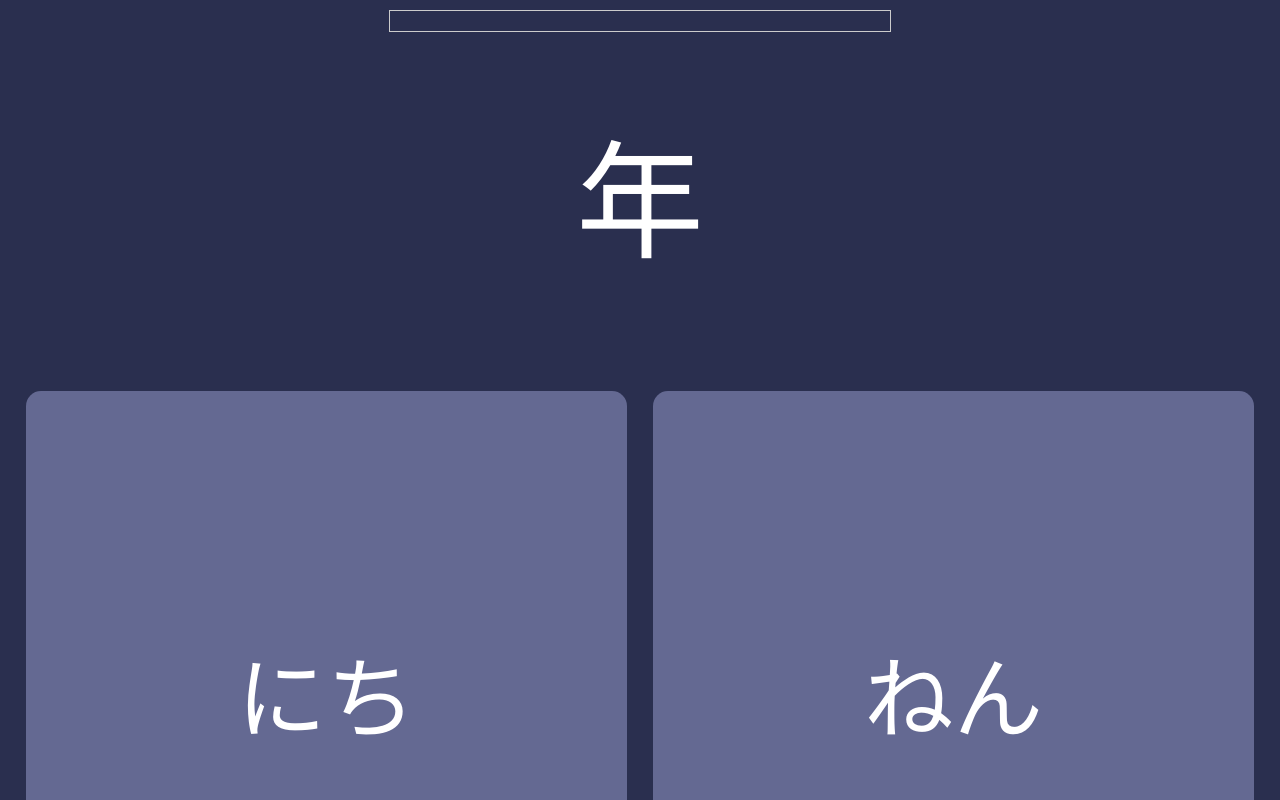
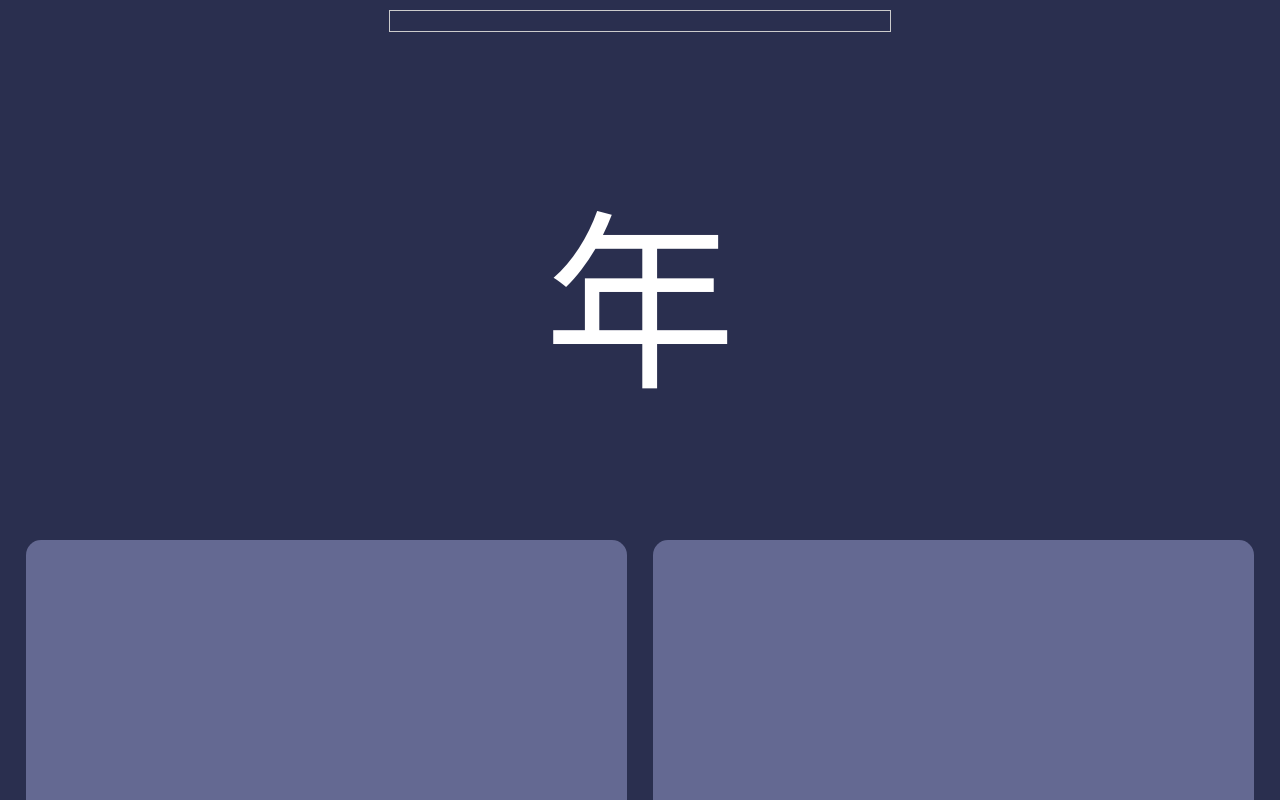
Before and after one commit to BSutton17/Japanese-flashcards, a React (Vite) app: page / in a window 1280 px wide. Shown: the top 800 px of the page. Built offline with nearby package versions, Linux system fonts and the light colour scheme.

Commit message:
Update App.css

```diff
--- a/src/App.css
+++ b/src/App.css
@@ -12,7 +12,7 @@ body {
     display: flex;
     justify-content: center;
     align-items: center;
-    font-size: 10vw;
+    font-size: 15vw;
     max-width: 100%;
     margin-bottom: 10vh;
   }
```
